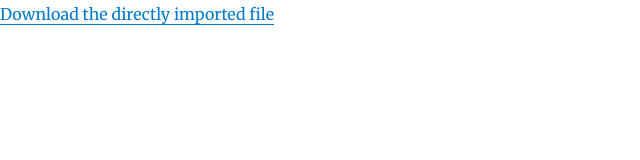
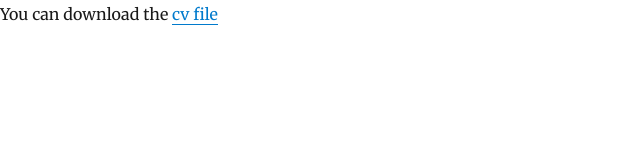
Before and after one commit to ctgovea/blog, a Gatsby site: page /cv in a window 1280 px wide. Shown: the whole page, without its empty margins (0-640 px from the left). Built offline with nearby package versions, Linux system fonts and the light colour scheme; Gatsby itself is replaced by a stand-in of ours; some packages are replaced by stand-ins of ours.

Commit message:
object tag for pdf

```diff
--- a/src/pages/cv.js
+++ b/src/pages/cv.js
@@ -3,7 +3,9 @@ import downloadFile from '../../static/cv.pdf'
 
 const CVPage = () => (
     <>
-        <a href={downloadFile} download>Download the directly imported file</a>{` `}
+        <object data={downloadFile} type="application/pdf" width="100%" height="100%">
+            <p>You can download the <a href={downloadFile}>cv file</a></p>
+        </object>
     </>
 )
 
```
